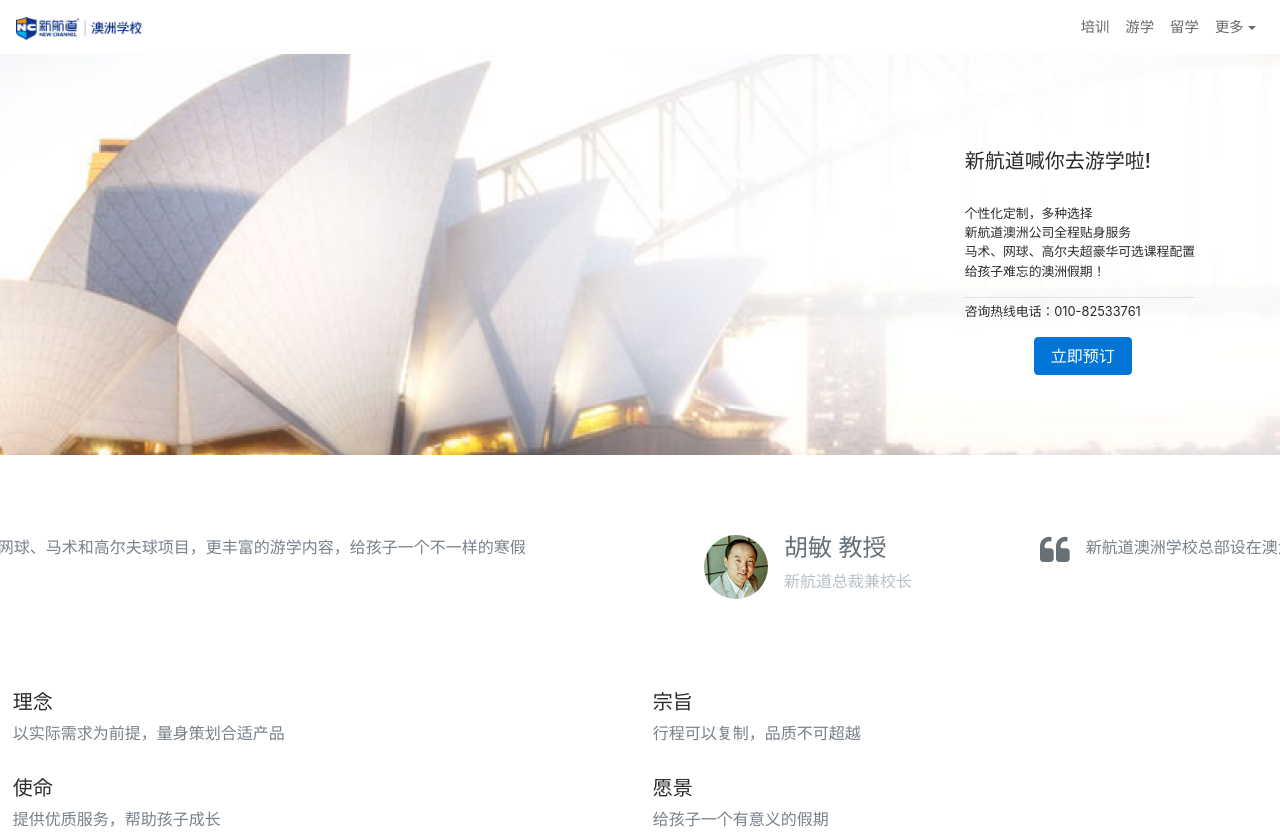
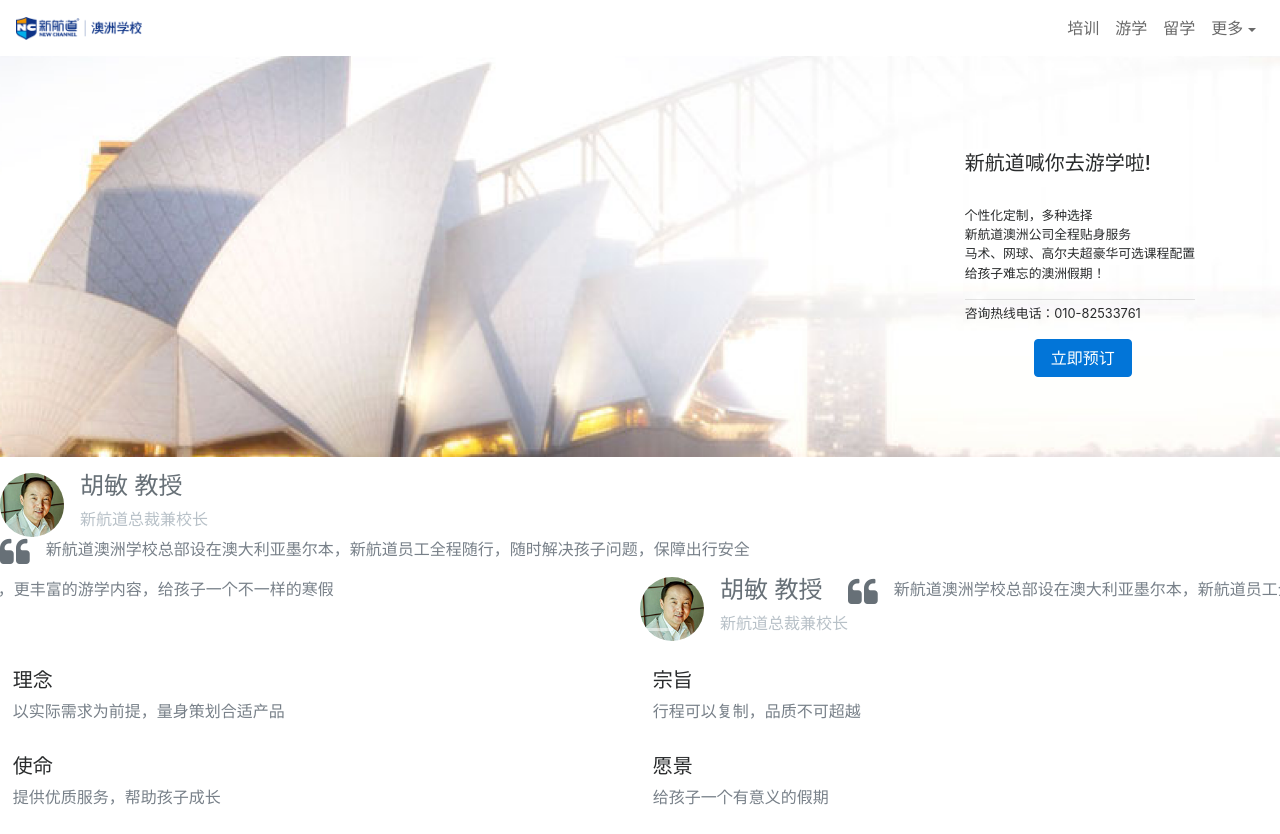
Before and after one commit to jiangwn815/xhd, a website: page views/xhd.html in a window 1280 px wide. Shown: the top 834 px of the page. Drawn offline with nearby package versions, Linux system fonts and the light colour scheme; files that its build step writes are made by us from their sources; files whose address does not match are found by name.

Commit message:
update main.css

```diff
--- a/static/css/main.css
+++ b/static/css/main.css
@@ -1,5 +1,4 @@
-nav   { padding: 0.5rem; }
-nav ul{ font-size: 0.9rem; }
+
 #frist-jumbotron{
     background: url(/static/xhd/bg2.png) center no-repeat;
     background-size: cover;
@@ -20,7 +19,7 @@
    font-size: 1rem;
    color:#788089;
 }
-div.media{ padding: 5% 5%; }
+
 i{ margin-right: 1rem; }
 a.carousel-control{ opacity: 0; }
 .media.four-factors,
--- a/views/xhd.html
+++ b/views/xhd.html
@@ -26,6 +26,17 @@
         </div>
     </section>
     <section id="advantage">
+        <div class="media">
+                        <img class="d-flex mr-3 rounded-circle" src="static/xhd/hm.jpg" alt="胡敏" width="64rem">
+                        <div class="media-body">
+                            <a href="#"><h4 class="media-heading quote-header">胡敏 教授</h4>
+                            <span style="color:#b8c1c8;">新航道总裁兼校长</span></a>
+                        </div>
+                    </div>
+                    <div class="media">
+                        <i class="fa fa-quote-left fa-2x" style="color:#677077"></i>
+                        <blockquote class="bquote">新航道澳洲学校总部设在澳大利亚墨尔本，新航道员工全程随行，随时解决孩子问题，保障出行安全</blockquote>
+                    </div>
         <div id="carousel-example-generic" class="carousel slide" data-ride="carousel" style="padding-bottom:1rem;">
             <ol class="carousel-indicators">
                 <li data-target="#carousel-example-generic" data-slide-to="0" class="active"></li>
@@ -33,11 +44,9 @@
             </ol>
             <div class="carousel-inner" role="listbox">
                 <div class="carousel-item active">
-                    <div class="media flex-items-xs-middle flex-items-xs-center" >
-                        <div style="margin-right:1rem">
-                            <a href="#"><img class="media-object rounded-circle" src="static/xhd/hm.jpg" alt="胡敏" width="64rem"></a>
-                        </div>
-                        <div>
+                    <div class="media">
+                        <img class="d-flex mr-3 rounded-circle" src="static/xhd/hm.jpg" alt="胡敏" width="64rem">
+                        <div class="media-body">
                             <a href="#"><h4 class="media-heading quote-header">胡敏 教授</h4>
                             <span style="color:#b8c1c8;">新航道总裁兼校长</span></a>
                         </div>
```
